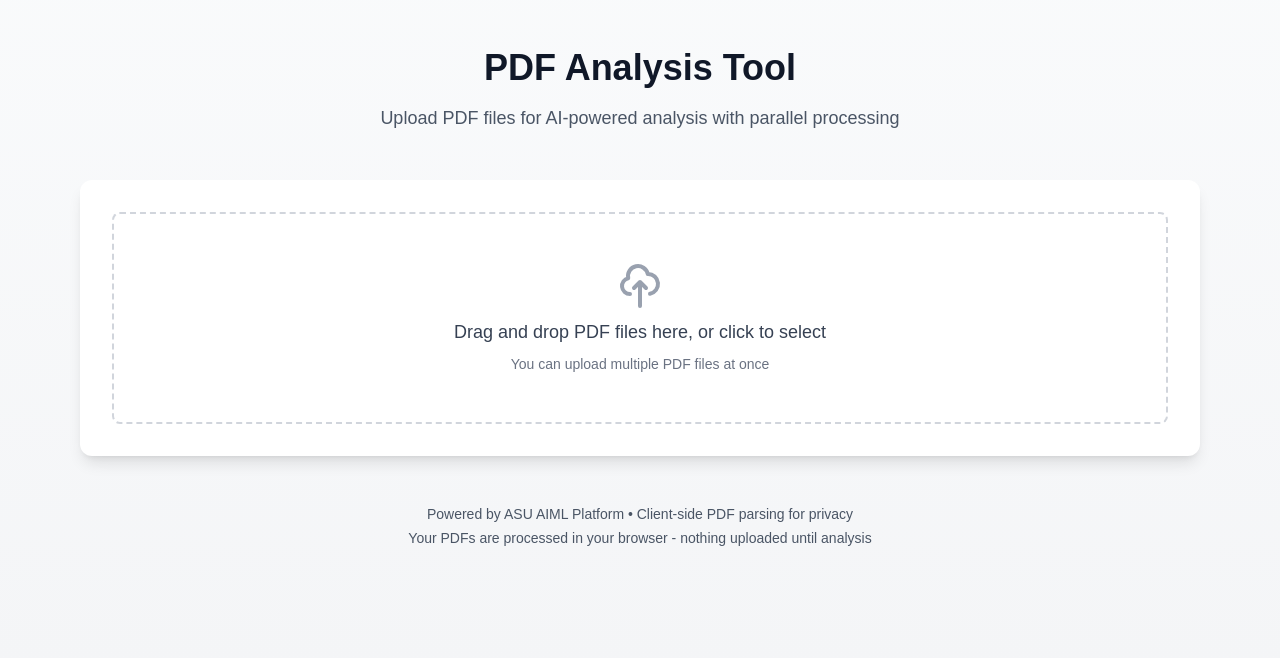
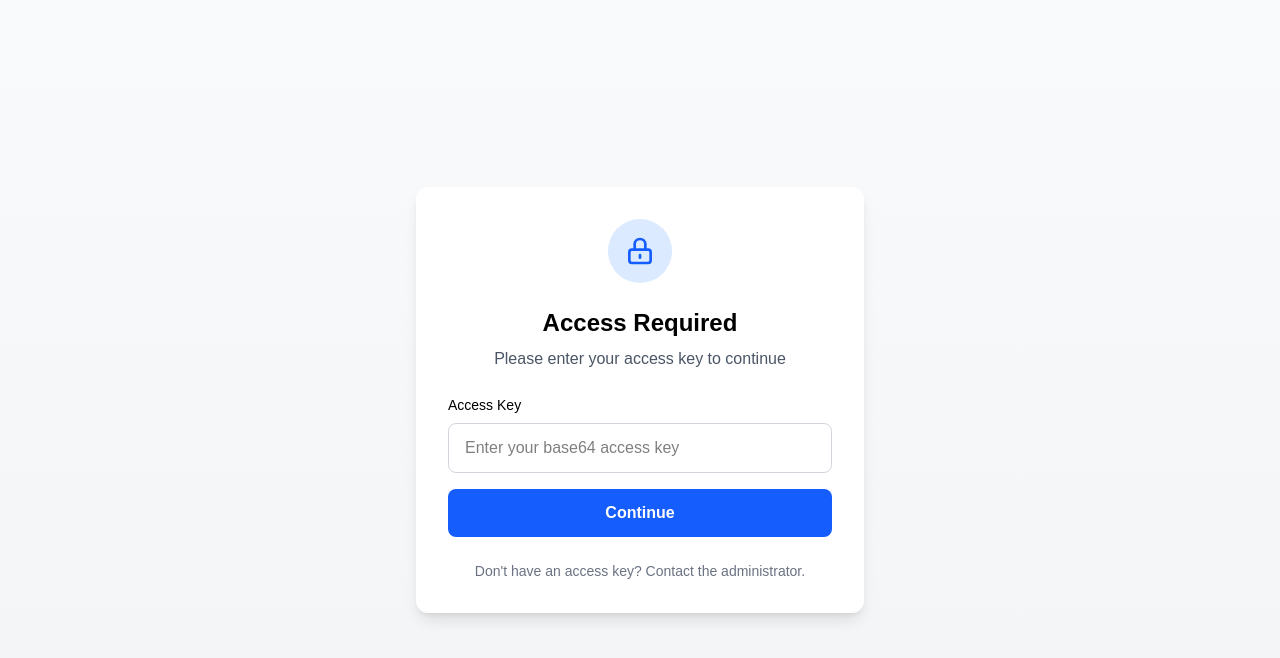
Before and after one commit to abhave1/literature-review, a Next.js app: page / in a window 1280 px wide. Shown: the top 658 px of the page. Built offline with nearby package versions, Linux system fonts and the light colour scheme.

Commit message:
FEAT: access restriction

```diff
--- /dev/null
+++ b/app/api/validate-key/route.ts
@@ -0,0 +1,43 @@
+import { NextRequest, NextResponse } from 'next/server';
+
+export const runtime = 'nodejs';
+
+/**
+ * POST /api/validate-key
+ * Validates an access key provided by the user
+ */
+export async function POST(request: NextRequest) {
+  try {
+    const { key } = await request.json();
+
+    if (!key || typeof key !== 'string') {
+      return NextResponse.json(
+        { valid: false, error: 'No key provided' },
+        { status: 400 }
+      );
+    }
+
+    // Get valid keys from environment variable
+    // You can store multiple keys separated by commas
+    const validKeys = process.env.NEXT_PUBLIC_ACCESS_KEYS?.split(',').map((k) => k.trim()) || [];
+
+    if (validKeys.length === 0) {
+      console.error('NEXT_PUBLIC_ACCESS_KEYS not configured');
+      return NextResponse.json(
+        { valid: false, error: 'Server configuration error' },
+        { status: 500 }
+      );
+    }
+
+    // Check if the provided key matches any valid key
+    const isValid = validKeys.includes(key.trim());
+
+    return NextResponse.json({ valid: isValid });
+  } catch (error) {
+    console.error('Key validation error:', error);
+    return NextResponse.json(
+      { valid: false, error: 'Validation failed' },
+      { status: 500 }
+    );
+  }
+}
--- a/app/page.tsx
+++ b/app/page.tsx
@@ -1,8 +1,9 @@
 'use client';
 
-import { useState } from 'react';
+import { useState, useEffect } from 'react';
 import FileUpload from '@/components/FileUpload';
 import AnalysisResults from '@/components/AnalysisResults';
+import AccessKeyPrompt from '@/components/AccessKeyPrompt';
 
 interface AnalysisResult {
   fileName: string;
@@ -24,11 +25,42 @@ interface ApiResponse {
 }
 
 export default function Home() {
+  const [isAuthenticated, setIsAuthenticated] = useState(false);
+  const [isCheckingAuth, setIsCheckingAuth] = useState(true);
   const [files, setFiles] = useState<File[]>([]);
   const [isProcessing, setIsProcessing] = useState(false);
   const [processingStatus, setProcessingStatus] = useState<string>('');
   const [results, setResults] = useState<ApiResponse | null>(null);
   const [error, setError] = useState<string | null>(null);
+
+  // Check if user has a valid key on mount
+  useEffect(() => {
+    const storedKey = localStorage.getItem('app_access_key');
+    if (storedKey) {
+      // Validate the stored key
+      fetch('/api/validate-key', {
+        method: 'POST',
+        headers: { 'Content-Type': 'application/json' },
+        body: JSON.stringify({ key: storedKey }),
+      })
+        .then((res) => res.json())
+        .then((data) => {
+          if (data.valid) {
+            setIsAuthenticated(true);
+          } else {
+            localStorage.removeItem('app_access_key');
+          }
+        })
+        .catch(() => {
+          localStorage.removeItem('app_access_key');
+        })
+        .finally(() => {
+          setIsCheckingAuth(false);
+        });
+    } else {
+      setIsCheckingAuth(false);
+    }
+  }, []);
 
   const handleFilesSelected = (selectedFiles: File[]) => {
     setFiles(selectedFiles);
@@ -97,6 +129,42 @@ export default function Home() {
     }
   };
 
+  // Show loading while checking authentication
+  if (isCheckingAuth) {
+    return (
+      <div className="min-h-screen bg-gradient-to-b from-gray-50 to-gray-100 flex items-center justify-center">
+        <div className="text-center">
+          <svg
+            className="animate-spin h-12 w-12 text-blue-600 mx-auto mb-4"
+            fill="none"
+            viewBox="0 0 24 24"
+          >
+            <circle
+              className="opacity-25"
+              cx="12"
+              cy="12"
+              r="10"
+              stroke="currentColor"
+              strokeWidth="4"
+            />
+            <path
+              className="opacity-75"
+              fill="currentColor"
+              d="M4 12a8 8 0 018-8V0C5.373 0 0 5.373 0 12h4zm2 5.291A7.962 7.962 0 014 12H0c0 3.042 1.135 5.824 3 7.938l3-2.647z"
+            />
+          </svg>
+          <p className="text-gray-600">Loading...</p>
+        </div>
+      </div>
+    );
+  }
+
+  // Show access key prompt if not authenticated
+  if (!isAuthenticated) {
+    return <AccessKeyPrompt onValidKey={() => setIsAuthenticated(true)} />;
+  }
+
+  // Show main app if authenticated
   return (
     <main className="min-h-screen bg-gradient-to-b from-gray-50 to-gray-100">
       <div className="container mx-auto px-4 py-12 max-w-6xl">
--- /dev/null
+++ b/components/AccessKeyPrompt.tsx
@@ -0,0 +1,151 @@
+'use client';
+
+import { useState } from 'react';
+
+interface AccessKeyPromptProps {
+  onValidKey: () => void;
+}
+
+export default function AccessKeyPrompt({ onValidKey }: AccessKeyPromptProps) {
+  const [key, setKey] = useState('');
+  const [error, setError] = useState('');
+  const [isValidating, setIsValidating] = useState(false);
+
+  const handleSubmit = async (e: React.FormEvent) => {
+    e.preventDefault();
+
+    if (!key.trim()) {
+      setError('Please enter an access key');
+      return;
+    }
+
+    setIsValidating(true);
+    setError('');
+
+    try {
+      // Validate the key via API
+      const response = await fetch('/api/validate-key', {
+        method: 'POST',
+        headers: { 'Content-Type': 'application/json' },
+        body: JSON.stringify({ key: key.trim() }),
+      });
+
+      const data = await response.json();
+
+      if (data.valid) {
+        // Save to localStorage
+        localStorage.setItem('app_access_key', key.trim());
+        onValidKey();
+      } else {
+        setError('Invalid access key. Please check and try again.');
+        setKey('');
+      }
+    } catch (err) {
+      setError('Failed to validate key. Please try again.');
+    } finally {
+      setIsValidating(false);
+    }
+  };
+
+  return (
+    <div className="min-h-screen bg-gradient-to-b from-gray-50 to-gray-100 flex items-center justify-center p-4">
+      <div className="bg-white rounded-xl shadow-lg p-8 max-w-md w-full">
+        {/* Icon */}
+        <div className="flex justify-center mb-6">
+          <div className="w-16 h-16 bg-blue-100 rounded-full flex items-center justify-center">
+            <svg
+              className="w-8 h-8 text-blue-600"
+              fill="none"
+              stroke="currentColor"
+              viewBox="0 0 24 24"
+            >
+              <path
+                strokeLinecap="round"
+                strokeLinejoin="round"
+                strokeWidth={2}
+                d="M12 15v2m-6 4h12a2 2 0 002-2v-6a2 2 0 00-2-2H6a2 2 0 00-2 2v6a2 2 0 002 2zm10-10V7a4 4 0 00-8 0v4h8z"
+              />
+            </svg>
+          </div>
+        </div>
+
+        {/* Title */}
+        <h1 className="text-2xl font-bold text-center text-black mb-2">
+          Access Required
+        </h1>
+        <p className="text-center text-gray-600 mb-6">
+          Please enter your access key to continue
+        </p>
+
+        {/* Form */}
+        <form onSubmit={handleSubmit} className="space-y-4">
+          <div>
+            <label htmlFor="accessKey" className="block text-sm font-medium text-black mb-2">
+              Access Key
+            </label>
+            <input
+              id="accessKey"
+              type="text"
+              value={key}
+              onChange={(e) => setKey(e.target.value)}
+              placeholder="Enter your base64 access key"
+              className="w-full px-4 py-3 border border-gray-300 rounded-lg focus:outline-none focus:ring-2 focus:ring-blue-500 focus:border-transparent text-black"
+              disabled={isValidating}
+            />
+          </div>
+
+          {error && (
+            <div className="bg-red-50 border border-red-200 rounded-lg p-3">
+              <p className="text-red-800 text-sm">{error}</p>
+            </div>
+          )}
+
+          <button
+            type="submit"
+            disabled={isValidating}
+            className={`
+              w-full py-3 rounded-lg font-semibold text-white transition-all
+              ${
+                isValidating
+                  ? 'bg-gray-400 cursor-not-allowed'
+                  : 'bg-blue-600 hover:bg-blue-700 hover:shadow-lg'
+              }
+            `}
+          >
+            {isValidating ? (
+              <span className="flex items-center justify-center gap-2">
+                <svg
+                  className="animate-spin h-5 w-5"
+                  fill="none"
+                  viewBox="0 0 24 24"
+                >
+                  <circle
+                    className="opacity-25"
+                    cx="12"
+                    cy="12"
+                    r="10"
+                    stroke="currentColor"
+                    strokeWidth="4"
+                  />
+                  <path
+                    className="opacity-75"
+                    fill="currentColor"
+                    d="M4 12a8 8 0 018-8V0C5.373 0 0 5.373 0 12h4zm2 5.291A7.962 7.962 0 014 12H0c0 3.042 1.135 5.824 3 7.938l3-2.647z"
+                  />
+                </svg>
+                Validating...
+              </span>
+            ) : (
+              'Continue'
+            )}
+          </button>
+        </form>
+
+        {/* Help text */}
+        <p className="text-center text-sm text-gray-500 mt-6">
+          Don't have an access key? Contact the administrator.
+        </p>
+      </div>
+    </div>
+  );
+}
--- /dev/null
+++ b/lib/auth.ts
@@ -0,0 +1,62 @@
+/**
+ * Simple key-based authentication system
+ * Users must provide a valid base64-encoded key to access the app
+ */
+
+/**
+ * Validate if a provided key is valid
+ * @param userKey - The base64 key provided by the user
+ * @returns true if valid, false otherwise
+ */
+export function validateAccessKey(userKey: string): boolean {
+  if (!userKey || userKey.trim() === '') {
+    return false;
+  }
+
+  // Get the valid key from environment variable
+  const validKey = process.env.NEXT_PUBLIC_ACCESS_KEY;
+
+  if (!validKey) {
+    console.error('NEXT_PUBLIC_ACCESS_KEY not configured');
+    return false;
+  }
+
+  // Simple comparison (you can make this more sophisticated)
+  return userKey.trim() === validKey.trim();
+}
+
+/**
+ * Client-side storage for the access key
+ */
+export const AccessKeyStorage = {
+  KEY: 'app_access_key',
+
+  save(key: string): void {
+    if (typeof window !== 'undefined') {
+      localStorage.setItem(this.KEY, key);
+    }
+  },
+
+  get(): string | null {
+    if (typeof window !== 'undefined') {
+      return localStorage.getItem(this.KEY);
+    }
+    return null;
+  },
+
+  clear(): void {
+    if (typeof window !== 'undefined') {
+      localStorage.removeItem(this.KEY);
+    }
+  },
+};
+
+/**
+ * Generate a random base64 access key (for creating new keys)
+ * Run this in Node.js to generate keys for your users
+ */
+export function generateAccessKey(): string {
+  // This is just for reference - you'd run this server-side to create keys
+  const randomBytes = crypto.getRandomValues(new Uint8Array(32));
+  return btoa(String.fromCharCode(...randomBytes));
+}
```
